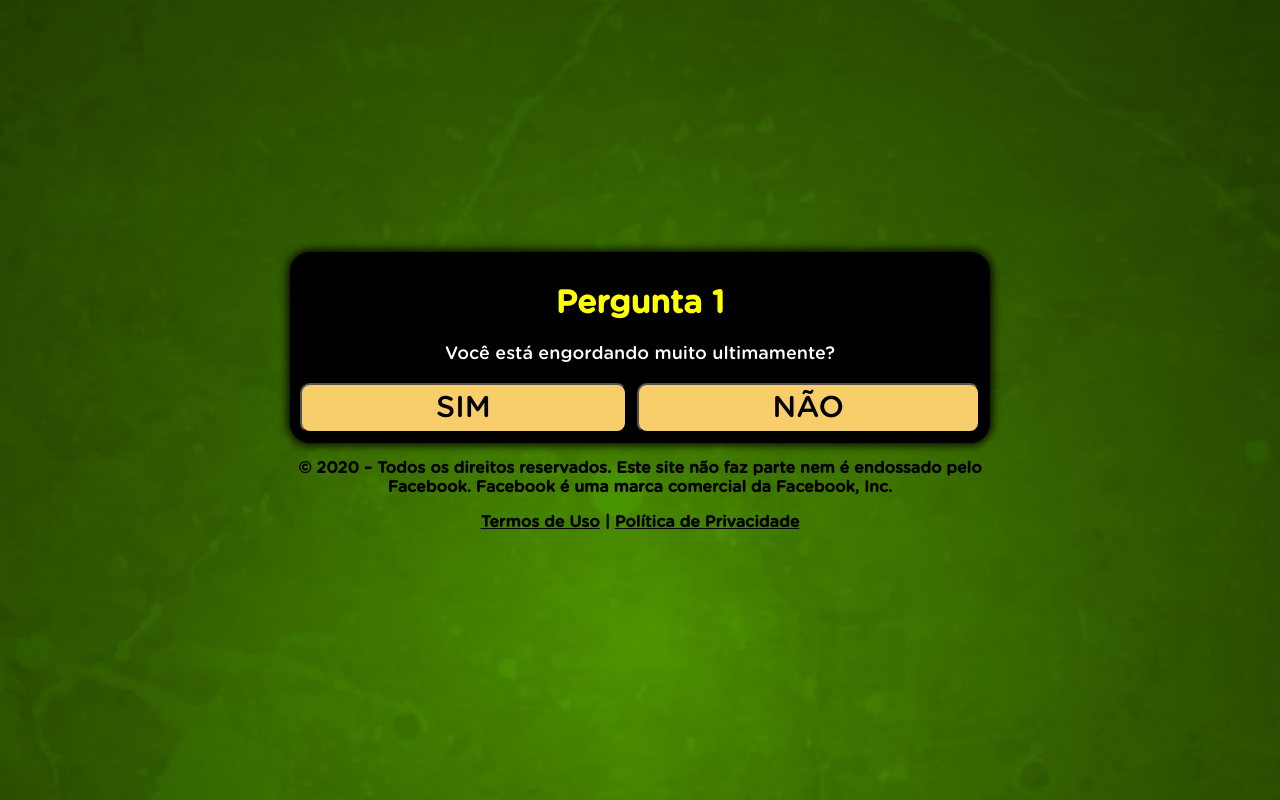
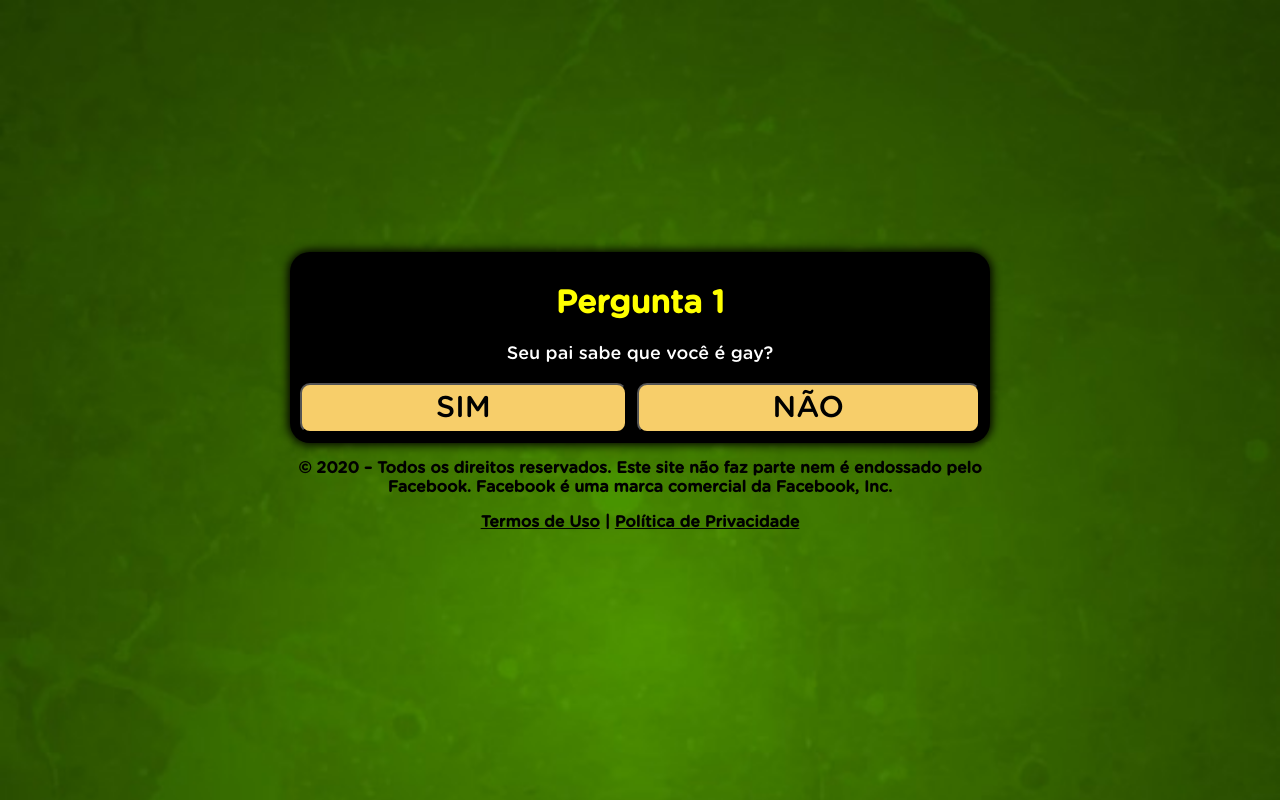
Before and after one commit to blackhat2k21/Quiztest, a plain HTML site: page index.html in a window 1280 px wide. Drawn offline with Linux system fonts and the light colour scheme.

Commit message:
Update index.html

```diff
--- a/index.html
+++ b/index.html
@@ -75,7 +75,7 @@
       <div id="step1">
         <div class="question">
           <h1>Pergunta 1</h1>
-          <p>Você está engordando muito ultimamente?</p>
+          <p>Seu pai sabe que você é gay?</p>
         </div>
         <div class="answer">
           <button class="btn" onclick="step2()">SIM</button>
```
